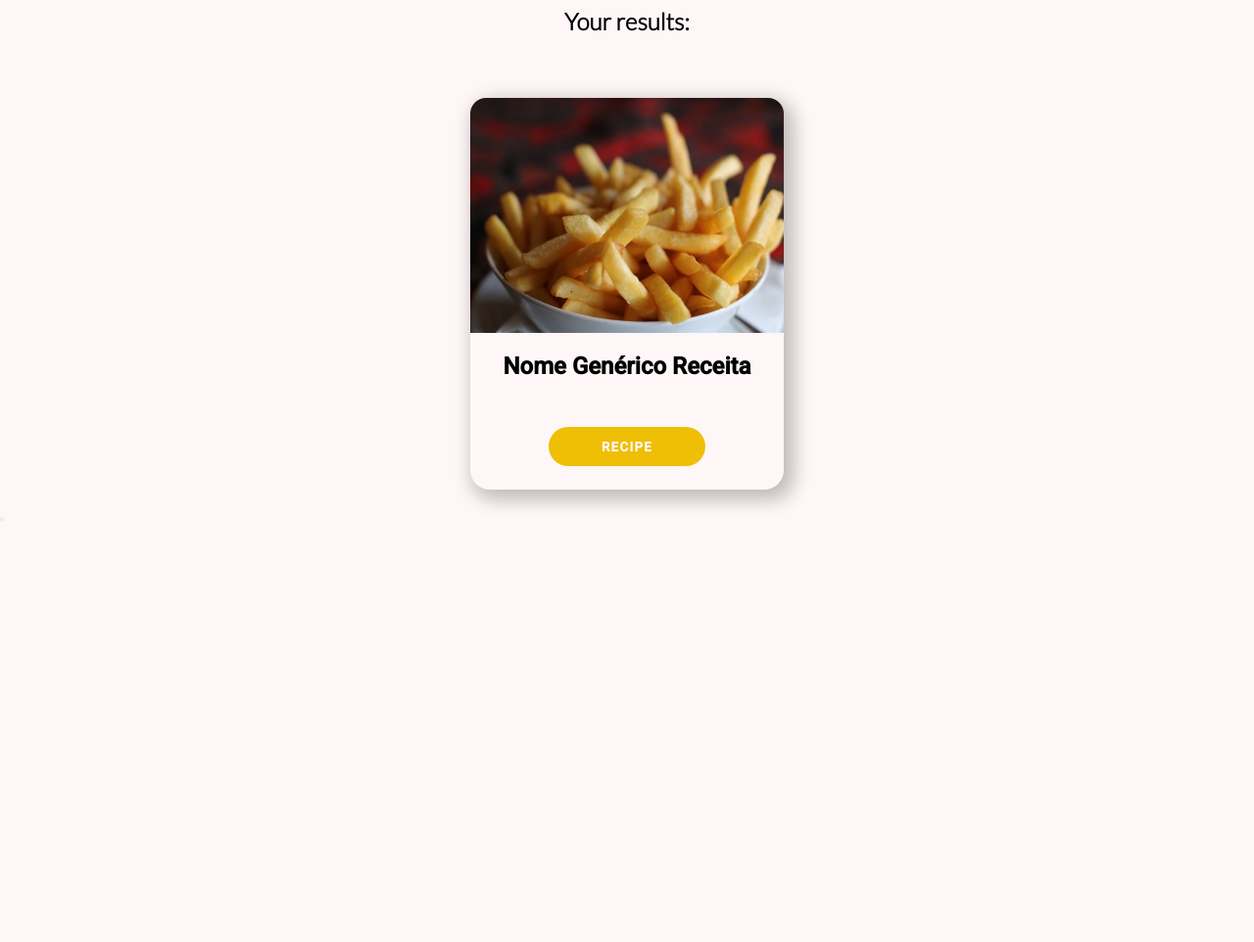
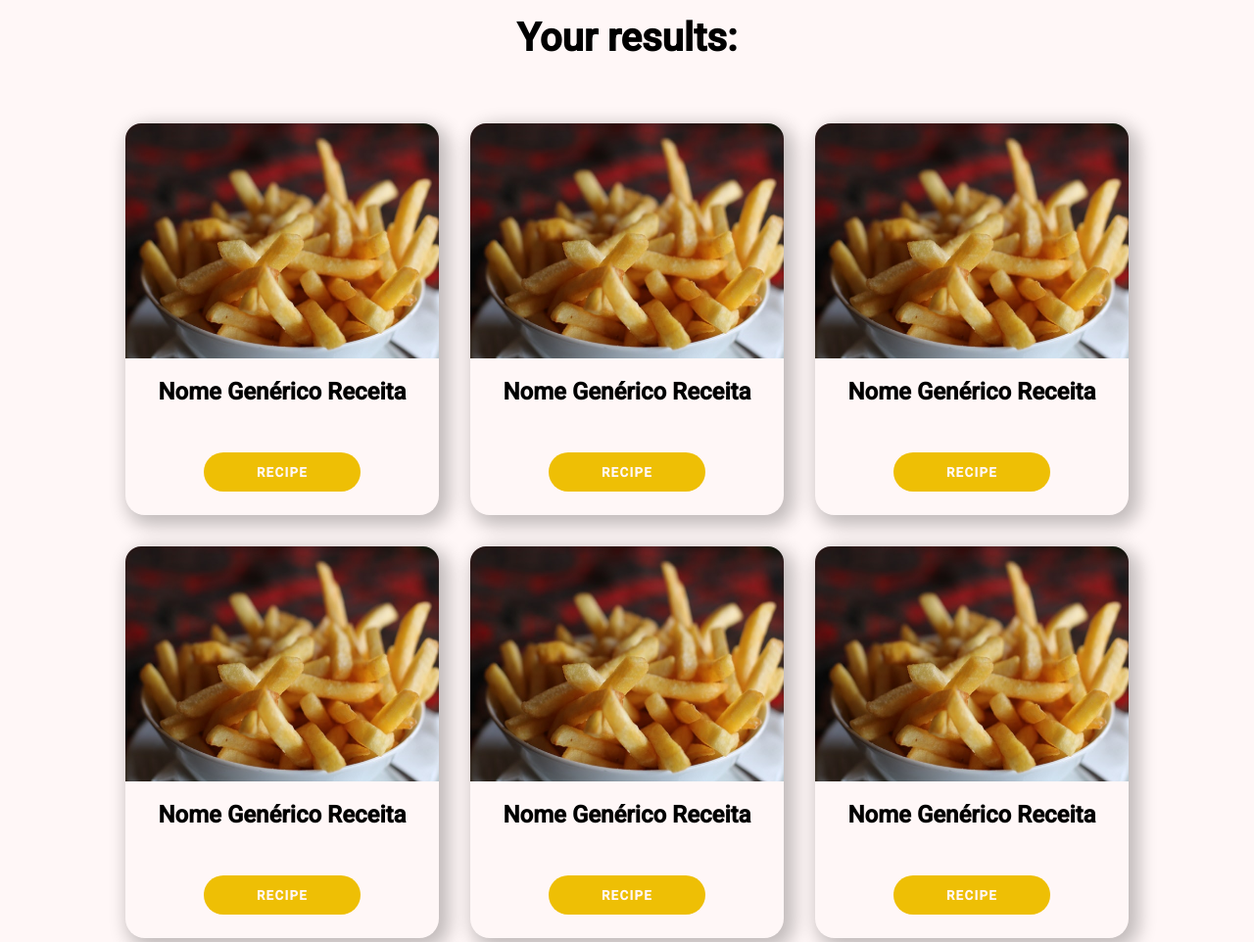
Before and after one commit to Tranivic/recipes-api, a plain HTML site: page index.html in a window 1280 px wide. Shown: the part 360-1322 px from the top of the page at 98% size. Before the commit the page ends 894 px from the top, so only its background shows below. Drawn offline with Linux system fonts and the light colour scheme.

Commit message:
base files

```diff
--- a/index.html
+++ b/index.html
@@ -26,7 +26,7 @@
                 <input type="text" name="" id="" placeholder="Insert the meal ingredient... ">
                 <button class="btn">SEARCH</button>
             </div>
-            <h1 class="results">Your results:</h1>
+            <h1 class="results-title">Your results:</h1>
         </section>
         <section class="section-2">
             <!-- meal list start -->
@@ -42,15 +42,94 @@
                         <button>RECIPE</button>
                     </div>
                 </div>
+                <div class="card">
+                    <div class="card-img">
+                        <img src="assets/food.jpg" alt="Imagem da receita">
+                    </div>
+                    <div class="card-name">
+                        <h1 class="recipe-name">Nome Genérico Receita</h1>
+                    </div>
+                    <div class="get-recipe">
+                        <button>RECIPE</button>
+                    </div>
+                </div>
+                <div class="card">
+                    <div class="card-img">
+                        <img src="assets/food.jpg" alt="Imagem da receita">
+                    </div>
+                    <div class="card-name">
+                        <h1 class="recipe-name">Nome Genérico Receita</h1>
+                    </div>
+                    <div class="get-recipe">
+                        <button>RECIPE</button>
+                    </div>
+                </div>
+                <div class="card">
+                    <div class="card-img">
+                        <img src="assets/food.jpg" alt="Imagem da receita">
+                    </div>
+                    <div class="card-name">
+                        <h1 class="recipe-name">Nome Genérico Receita</h1>
+                    </div>
+                    <div class="get-recipe">
+                        <button>RECIPE</button>
+                    </div>
+                </div>
+                <div class="card">
+                    <div class="card-img">
+                        <img src="assets/food.jpg" alt="Imagem da receita">
+                    </div>
+                    <div class="card-name">
+                        <h1 class="recipe-name">Nome Genérico Receita</h1>
+                    </div>
+                    <div class="get-recipe">
+                        <button>RECIPE</button>
+                    </div>
+                </div>
+                <div class="card">
+                    <div class="card-img">
+                        <img src="assets/food.jpg" alt="Imagem da receita">
+                    </div>
+                    <div class="card-name">
+                        <h1 class="recipe-name">Nome Genérico Receita</h1>
+                    </div>
+                    <div class="get-recipe">
+                        <button>RECIPE</button>
+                    </div>
+                </div>
+                <div class="card">
+                    <div class="card-img">
+                        <img src="assets/food.jpg" alt="Imagem da receita">
+                    </div>
+                    <div class="card-name">
+                        <h1 class="recipe-name">Nome Genérico Receita</h1>
+                    </div>
+                    <div class="get-recipe">
+                        <button>RECIPE</button>
+                    </div>
+                </div>
+                <div class="card">
+                    <div class="card-img">
+                        <img src="assets/food.jpg" alt="Imagem da receita">
+                    </div>
+                    <div class="card-name">
+                        <h1 class="recipe-name">Nome Genérico Receita</h1>
+                    </div>
+                    <div class="get-recipe">
+                        <button>RECIPE</button>
+                    </div>
+                </div>
             </div>
 
             <!-- meal list end -->
 
-            <!-- pop-up recipe start -->
-            <div class="meal-details">
-                <button class="close-btn"></button>
+            <!-- pop-up meal start -->
+            <div class="meal-details-content">
+             <h2 class="meal-name">Nome Generico</h2>
+             <h3 class="meal-type">Pork</h3>
+            <p class="meal-description">Lorem ipsum dolor sit amet, consectetur adipisicing elit. Quod nisi error eligendi veniam illum nam quasi, eos aliquid culpa labore quaerat voluptatum ipsa harum quae minima molestias omnis aperiam distinctio voluptates sint! Consectetur itaque cupiditate molestias optio architecto adipisci! Eos?</p>
             </div>
-            <!-- pop-up recipe start -->
+            <!-- pop-up meal end -->
         </section>
     </main>
 </body>
--- a/style.css
+++ b/style.css
@@ -88,20 +88,20 @@
     }
     /* results */
 
-    .results {
+    .results-title {
         text-align: center;
-        margin-top: 3em;
+        margin-top: 2em;
         color: --black;
-        font-family: var(--font-lato);
+        font-family: var(--font-roboto);
+        font-size: 2.5rem;
     }
 
     .list-results {
         width: 100%;
         display: flex;
         flex-wrap: wrap;
-        align-items: center;
+        margin-top: 3rem;
         justify-content: center;
-        margin-top: 3rem;
     }
 
     .card {
@@ -150,4 +150,10 @@
         background-color: var(--hover);
         letter-spacing: .5px;
     }
-    /* pop-up recipe */
+    /* pop-up meal */
+
+    .meal-details-content {
+        display: block;
+        text-align: center;
+        background-color: var(--primary)
+    }
```
